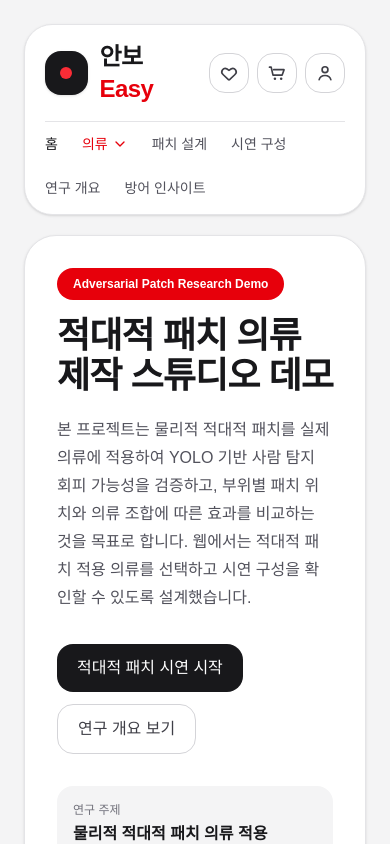
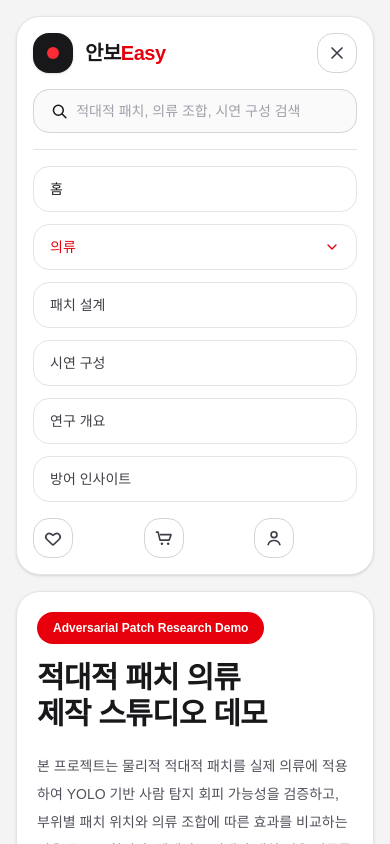
Before and after one commit to wck0312/adversarial-clothing-web, a Next.js app: page / in a window 390 px wide. Both pictures are taken after a click on the button "모바일 메뉴". Shown: the top 844 px of the page. Built offline with nearby package versions, Linux system fonts and the light colour scheme.

Commit message:
responsive update

```diff
--- a/app/components/Header.tsx
+++ b/app/components/Header.tsx
@@ -1,6 +1,7 @@
 'use client';
 
 import Link from 'next/link';
+import { useState } from 'react';
 
 function SearchIcon() {
   return (
@@ -68,6 +69,32 @@ function ChevronDownIcon() {
   );
 }
 
+function MenuIcon() {
+  return (
+    <svg viewBox="0 0 24 24" className="h-5 w-5" fill="none">
+      <path
+        d="M4 7H20M4 12H20M4 17H20"
+        stroke="currentColor"
+        strokeWidth="2"
+        strokeLinecap="round"
+      />
+    </svg>
+  );
+}
+
+function CloseIcon() {
+  return (
+    <svg viewBox="0 0 24 24" className="h-5 w-5" fill="none">
+      <path
+        d="M6 6L18 18M18 6L6 18"
+        stroke="currentColor"
+        strokeWidth="2"
+        strokeLinecap="round"
+      />
+    </svg>
+  );
+}
+
 function IconButton({
   label,
   children,
@@ -96,14 +123,17 @@ const clothingItems = [
 ];
 
 export default function Header() {
+  const [mobileMenuOpen, setMobileMenuOpen] = useState(false);
+  const [mobileClothingOpen, setMobileClothingOpen] = useState(false);
+
   return (
-    <header className="rounded-[28px] border border-zinc-200 bg-white px-5 py-4 shadow-sm">
-      <div className="flex items-center justify-between gap-4">
-        <Link href="/" className="flex items-center gap-3">
-          <div className="flex h-11 w-11 items-center justify-center rounded-2xl bg-zinc-900 shadow-sm">
+    <header className="rounded-[24px] border border-zinc-200 bg-white px-4 py-4 shadow-sm sm:rounded-[28px] sm:px-5">
+      <div className="flex items-center justify-between gap-3">
+        <Link href="/" className="flex min-w-0 items-center gap-3">
+          <div className="flex h-10 w-10 shrink-0 items-center justify-center rounded-2xl bg-zinc-900 shadow-sm sm:h-11 sm:w-11">
             <div className="h-3 w-3 rounded-full bg-red-500" />
           </div>
-          <div className="text-2xl font-extrabold tracking-tight text-zinc-900">
+          <div className="truncate text-xl font-extrabold tracking-tight text-zinc-900 sm:text-2xl">
             안보<span className="text-red-600">Easy</span>
           </div>
         </Link>
@@ -118,7 +148,7 @@ export default function Header() {
           </div>
         </div>
 
-        <div className="flex items-center gap-2">
+        <div className="hidden items-center gap-2 sm:flex">
           <IconButton label="좋아요">
             <HeartIcon />
           </IconButton>
@@ -129,9 +159,28 @@ export default function Header() {
             <UserIcon />
           </IconButton>
         </div>
+
+        <button
+          type="button"
+          aria-label="모바일 메뉴"
+          onClick={() => setMobileMenuOpen((prev) => !prev)}
+          className="flex h-10 w-10 items-center justify-center rounded-2xl border border-zinc-300 bg-white text-zinc-700 transition hover:border-red-400 hover:bg-red-50 sm:hidden"
+        >
+          {mobileMenuOpen ? <CloseIcon /> : <MenuIcon />}
+        </button>
       </div>
 
-      <nav className="mt-4 flex flex-wrap items-center gap-6 border-t border-zinc-200 pt-3 text-sm text-zinc-600">
+      <div className="mt-4 md:hidden">
+        <div className="flex h-11 w-full items-center gap-2 rounded-2xl border border-zinc-300 bg-zinc-50 px-4">
+          <SearchIcon />
+          <input
+            className="w-full bg-transparent text-sm outline-none placeholder:text-zinc-400"
+            placeholder="적대적 패치, 의류 조합, 시연 구성 검색"
+          />
+        </div>
+      </div>
+
+      <nav className="mt-4 hidden flex-wrap items-center gap-x-6 gap-y-3 border-t border-zinc-200 pt-3 text-sm text-zinc-600 sm:flex">
         <Link href="/" className="font-medium text-zinc-900">
           홈
         </Link>
@@ -181,6 +230,91 @@ export default function Header() {
           방어 인사이트
         </button>
       </nav>
+
+      {mobileMenuOpen && (
+        <div className="mt-4 space-y-3 border-t border-zinc-200 pt-4 sm:hidden">
+          <Link
+            href="/"
+            className="block rounded-2xl border border-zinc-200 px-4 py-3 text-sm font-medium text-zinc-900"
+            onClick={() => setMobileMenuOpen(false)}
+          >
+            홈
+          </Link>
+
+          <div className="rounded-2xl border border-zinc-200">
+            <button
+              type="button"
+              onClick={() => setMobileClothingOpen((prev) => !prev)}
+              className="flex w-full items-center justify-between px-4 py-3 text-sm font-medium text-red-600"
+            >
+              의류
+              <ChevronDownIcon />
+            </button>
+
+            {mobileClothingOpen && (
+              <div className="border-t border-zinc-200 px-2 py-2">
+                {clothingItems.map((item) =>
+                  item.clickable ? (
+                    <Link
+                      key={item.name}
+                      href={item.href}
+                      className="block rounded-xl px-3 py-2 text-sm font-medium text-zinc-900 transition hover:bg-red-50 hover:text-red-600"
+                      onClick={() => setMobileMenuOpen(false)}
+                    >
+                      {item.name}
+                    </Link>
+                  ) : (
+                    <button
+                      key={item.name}
+                      type="button"
+                      className="block w-full rounded-xl px-3 py-2 text-left text-sm font-medium text-zinc-500"
+                    >
+                      {item.name}
+                    </button>
+                  )
+                )}
+              </div>
+            )}
+          </div>
+
+          <button
+            type="button"
+            className="block w-full rounded-2xl border border-zinc-200 px-4 py-3 text-left text-sm font-medium text-zinc-700"
+          >
+            패치 설계
+          </button>
+          <button
+            type="button"
+            className="block w-full rounded-2xl border border-zinc-200 px-4 py-3 text-left text-sm font-medium text-zinc-700"
+          >
+            시연 구성
+          </button>
+          <button
+            type="button"
+            className="block w-full rounded-2xl border border-zinc-200 px-4 py-3 text-left text-sm font-medium text-zinc-700"
+          >
+            연구 개요
+          </button>
+          <button
+            type="button"
+            className="block w-full rounded-2xl border border-zinc-200 px-4 py-3 text-left text-sm font-medium text-zinc-700"
+          >
+            방어 인사이트
+          </button>
+
+          <div className="grid grid-cols-3 gap-2 pt-1">
+            <IconButton label="좋아요">
+              <HeartIcon />
+            </IconButton>
+            <IconButton label="장바구니">
+              <CartIcon />
+            </IconButton>
+            <IconButton label="마이페이지">
+              <UserIcon />
+            </IconButton>
+          </div>
+        </div>
+      )}
     </header>
   );
 }
--- a/app/page.tsx
+++ b/app/page.tsx
@@ -3,8 +3,12 @@ import Header from './components/Header';
 
 function HeroTshirt() {
   return (
-    <div className="flex h-[360px] items-center justify-center rounded-[32px] bg-gradient-to-br from-red-50 via-zinc-50 to-zinc-100">
-      <svg viewBox="0 0 240 240" className="h-64 w-64" fill="none">
+    <div className="flex min-h-[280px] items-center justify-center rounded-[24px] bg-gradient-to-br from-red-50 via-zinc-50 to-zinc-100 p-4 sm:min-h-[320px] sm:rounded-[32px] lg:min-h-[360px]">
+      <svg
+        viewBox="0 0 240 240"
+        className="h-[220px] w-[220px] sm:h-64 sm:w-64"
+        fill="none"
+      >
         <path
           d="M78 52L98 34H142L162 52L195 67L178 98L160 90V196H80V90L62 98L45 67L78 52Z"
           fill="#FFFFFF"
@@ -28,33 +32,33 @@ function HeroTshirt() {
 
 export default function Home() {
   return (
-    <main className="min-h-screen bg-zinc-100 text-zinc-900">
-      <div className="mx-auto flex min-h-screen max-w-7xl flex-col gap-5 px-6 py-6 lg:px-10">
+    <main className="min-h-screen overflow-x-hidden bg-zinc-100 text-zinc-900">
+      <div className="mx-auto flex min-h-screen w-full max-w-7xl flex-col gap-4 px-4 py-4 sm:gap-5 sm:px-6 sm:py-6 lg:px-10">
         <Header />
 
-        <section className="grid flex-1 items-stretch gap-5 lg:grid-cols-[1fr_1fr]">
-          <div className="rounded-[32px] border border-zinc-200 bg-white p-8 shadow-sm lg:p-10">
+        <section className="grid flex-1 items-stretch gap-4 lg:grid-cols-2 lg:gap-5">
+          <div className="rounded-[24px] border border-zinc-200 bg-white p-5 shadow-sm sm:rounded-[32px] sm:p-8 lg:p-10">
             <div className="mb-4 inline-flex rounded-full bg-red-600 px-4 py-2 text-xs font-semibold text-white">
               Adversarial Patch Research Demo
             </div>
 
-            <h1 className="text-4xl font-bold tracking-tight lg:text-5xl">
+            <h1 className="text-3xl font-bold tracking-tight sm:text-4xl lg:text-5xl">
               적대적 패치 의류
               <br />
               제작 스튜디오 데모
             </h1>
 
-            <p className="mt-5 max-w-xl text-base leading-7 text-zinc-600">
+            <p className="mt-5 max-w-xl text-sm leading-7 text-zinc-600 sm:text-base">
               본 프로젝트는 물리적 적대적 패치를 실제 의류에 적용하여 YOLO 기반 사람 탐지
               회피 가능성을 검증하고, 부위별 패치 위치와 의류 조합에 따른 효과를 비교하는
               것을 목표로 합니다. 웹에서는 적대적 패치 적용 의류를 선택하고 시연 구성을
               확인할 수 있도록 설계했습니다.
             </p>
 
-            <div className="mt-8 flex flex-wrap gap-3">
+            <div className="mt-8 flex flex-col gap-3 sm:flex-row sm:flex-wrap">
               <Link
                 href="/products/tshirt"
-                className="rounded-2xl bg-zinc-900 px-5 py-3 font-medium text-white transition hover:bg-black"
+                className="rounded-2xl bg-zinc-900 px-5 py-3 text-center font-medium text-white transition hover:bg-black"
               >
                 적대적 패치 시연 시작
               </Link>
@@ -67,7 +71,7 @@ export default function Home() {
               </button>
             </div>
 
-            <div className="mt-8 grid gap-3 sm:grid-cols-3">
+            <div className="mt-8 grid gap-3 sm:grid-cols-2 xl:grid-cols-3">
               <div className="rounded-2xl bg-zinc-100 p-4">
                 <div className="text-xs text-zinc-500">연구 주제</div>
                 <div className="mt-1 font-semibold">물리적 적대적 패치 의류 적용</div>
@@ -78,21 +82,21 @@ export default function Home() {
                 <div className="mt-1 font-semibold">YOLO 기반 탐지 회피 효과 비교</div>
               </div>
 
-              <div className="rounded-2xl bg-red-50 p-4">
+              <div className="rounded-2xl bg-red-50 p-4 sm:col-span-2 xl:col-span-1">
                 <div className="text-xs text-red-700">웹 구현 범위</div>
                 <div className="mt-1 font-semibold">티셔츠 및 복수 의류 조합 시연</div>
               </div>
             </div>
           </div>
 
-          <div className="rounded-[32px] border border-zinc-200 bg-white p-6 shadow-sm lg:p-8">
-            <div className="mb-4 flex items-center justify-between">
+          <div className="rounded-[24px] border border-zinc-200 bg-white p-5 shadow-sm sm:rounded-[32px] sm:p-6 lg:p-8">
+            <div className="mb-4 flex flex-col gap-3 sm:flex-row sm:items-center sm:justify-between">
               <div>
                 <div className="text-sm font-semibold text-zinc-500">대표 시연 시안</div>
-                <h2 className="text-2xl font-bold">적대적 패치 티셔츠 미리보기</h2>
+                <h2 className="text-xl font-bold sm:text-2xl">적대적 패치 티셔츠 미리보기</h2>
               </div>
 
-              <span className="rounded-full bg-red-50 px-3 py-1 text-xs font-semibold text-red-700">
+              <span className="w-fit rounded-full bg-red-50 px-3 py-1 text-xs font-semibold text-red-700">
                 Demo Preview
               </span>
             </div>
```
Also changed, not shown: app/products/tshirt/page.tsx (+31 -31 lines).
